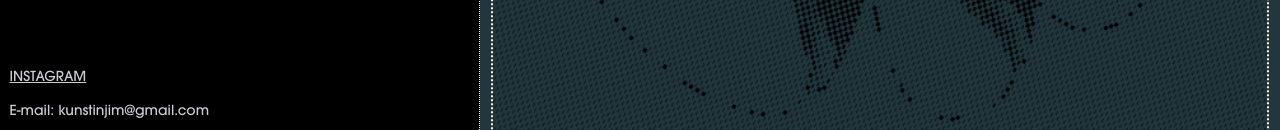
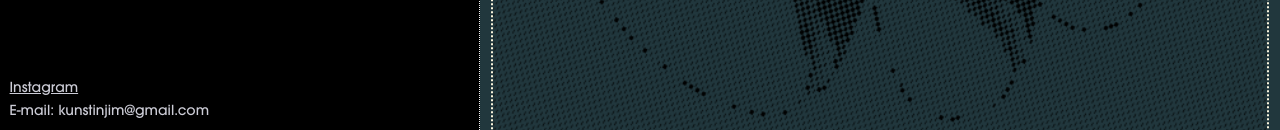
Before and after one commit to KSJIM/Kunstinweb2025, a Next.js app: page / in a window 1280 px wide. Both pictures are taken after a click on the element "CONTACT". Shown: the part 670-800 px from the top of the page. Built offline with nearby package versions, Linux system fonts and the light colour scheme.

Commit message:
jianju insta

```diff
--- a/pages/index.js
+++ b/pages/index.js
@@ -496,7 +496,7 @@ activeColor;
 />
 <div className="sidebar-spacer" />
 
-<a href="https://www.instagram.com/k8ei7/" target="_blank">INSTAGRAM</a>
+<a href="https://www.instagram.com/k8ei7/" target="_blank">Instagram</a>
 <p>E-mail: kunstinjim@gmail.com</p>
 </div>
 
--- a/styles/style.css
+++ b/styles/style.css
@@ -291,12 +291,14 @@ min-height: 0; /* ✅ 关键补充，Chrome 需要这个才能使子项 scroll
   margin: 0;
   line-height: 1.4;
   align-self: left;      /* ✅ 保证文字在 bar 底部 */
+
 }
 
 .sidebar-bottom a {
   font-family: 'ITCAvantGardeStd-Md';
   color:#ccccd6;
   font-size: 0.9em;
+
 
 }
 
@@ -312,7 +314,7 @@ min-height: 0; /* ✅ 关键补充，Chrome 需要这个才能使子项 scroll
   display: flex;
   flex-direction: column;
   align-items: flex-start;
-  gap: 1em;
+  gap: 0.3em;
   flex: 1
 }
 
```
